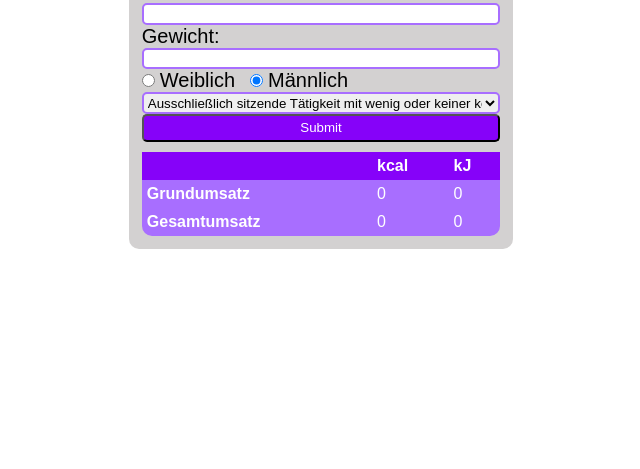
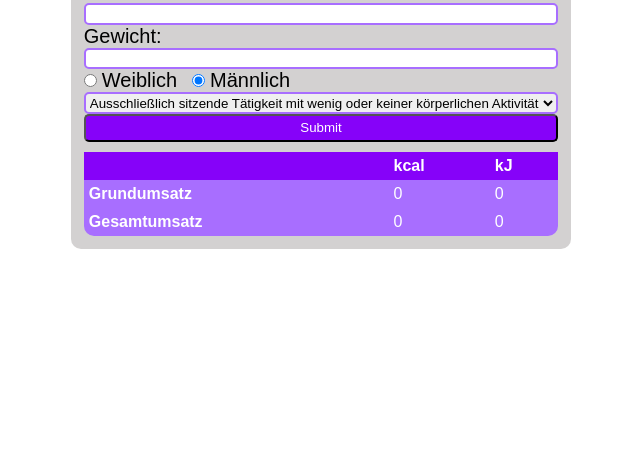
Before and after one commit to SuCoBootcamp24/Day20_24_06_18_JS-Vertiefung-Project_Kalorienrechner, a plain HTML site: page index.html in a window 1280 px wide. Shown: the part 331-800 px from the top of the page, without its empty margins (319-959 px from the left). Drawn offline with Linux system fonts and the light colour scheme.

Commit message:
update css

```diff
--- a/assets/css/style.css
+++ b/assets/css/style.css
@@ -50,7 +50,7 @@ body {
   background: rgb(211, 209, 209);
   border-radius: 10px;
 
-  width: 30%;
+  width: 500px;
 
   padding: 1%;
 }
```
